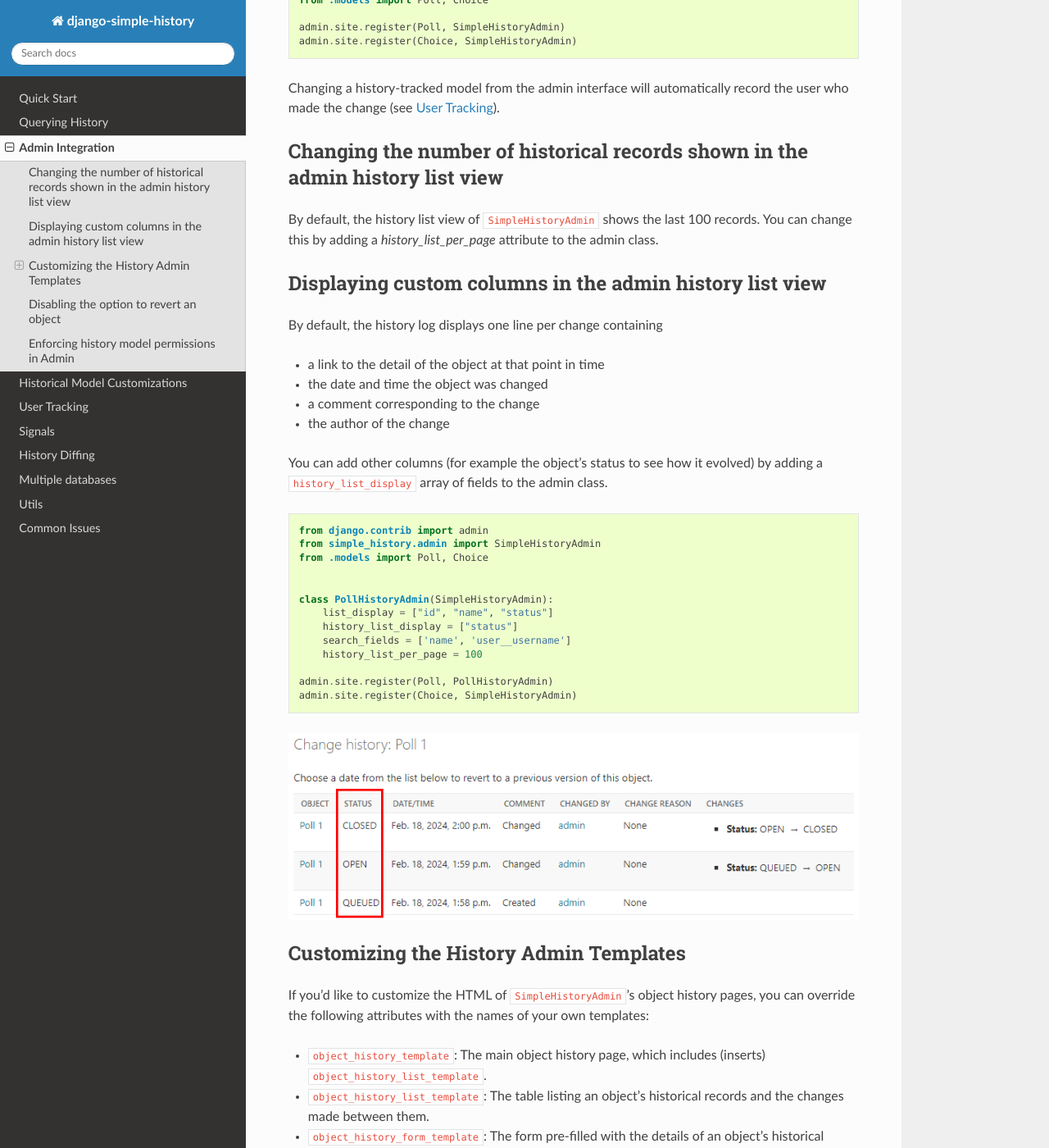
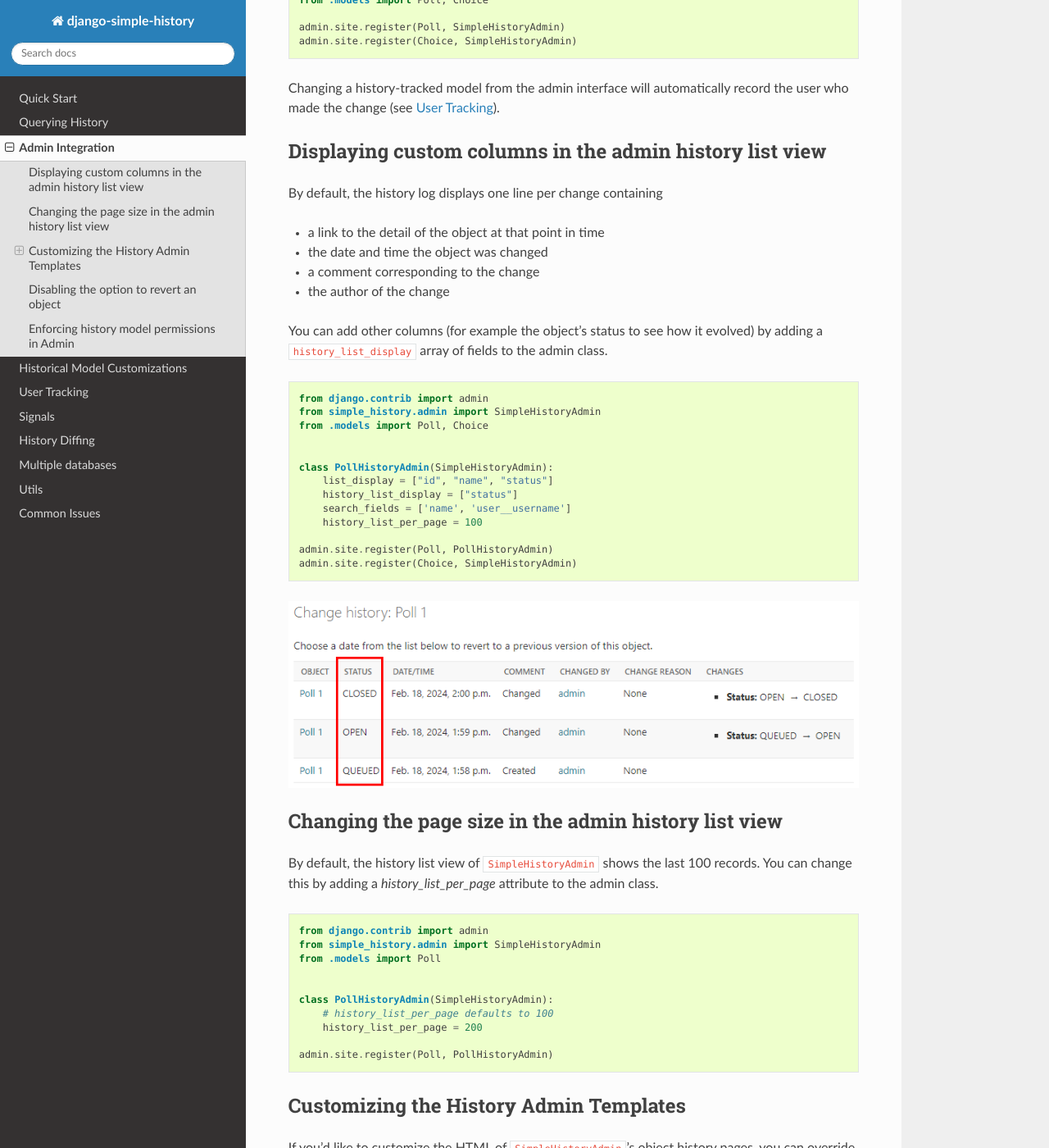
Before and after one commit to jazzband/django-simple-history, a Sphinx documentation site: the page built from docs/admin.rst, in a window 1280 px wide and 1400 px high, scrolled down 1728 px. Shown: the whole window at 82% size. Built offline with Sphinx 7.4.7 and the Read the Docs theme 3.1.0, drawn with Linux system fonts in a browser that asks for light colours.

Commit message:
Reworded the docs around changing the page size
A developer is more likely to look for the term page size.

```diff
--- a/docs/admin.rst
+++ b/docs/admin.rst
@@ -36,12 +36,6 @@
 
 Changing a history-tracked model from the admin interface will automatically record the user who made the change (see :doc:`/user_tracking`).
 
-Changing the number of historical records shown in the admin history list view
-~~~~~~~~~~~~~~~~~~~~~~~~~~~~~~~~~~~~~~~~~~~~~~~~~~~~~~~~~~~~~~~~~~~~~~~~~~~~~~
-
-By default, the history list view of ``SimpleHistoryAdmin`` shows the last 100 records.
-You can change this by adding a `history_list_per_page` attribute to the admin class.
-
 
 Displaying custom columns in the admin history list view
 ~~~~~~~~~~~~~~~~~~~~~~~~~~~~~~~~~~~~~~~~~~~~~~~~~~~~~~~~
@@ -75,6 +69,27 @@
 
 
 .. image:: screens/5_history_list_display.png
+
+
+Changing the page size in the admin history list view
+~~~~~~~~~~~~~~~~~~~~~~~~~~~~~~~~~~~~~~~~~~~~~~~~~~~~~
+
+By default, the history list view of ``SimpleHistoryAdmin`` shows the last 100 records.
+You can change this by adding a `history_list_per_page` attribute to the admin class.
+
+
+.. code-block:: python
+
+    from django.contrib import admin
+    from simple_history.admin import SimpleHistoryAdmin
+    from .models import Poll
+
+
+    class PollHistoryAdmin(SimpleHistoryAdmin):
+        # history_list_per_page defaults to 100
+        history_list_per_page = 200
+
+    admin.site.register(Poll, PollHistoryAdmin)
 
 
 Customizing the History Admin Templates
```
